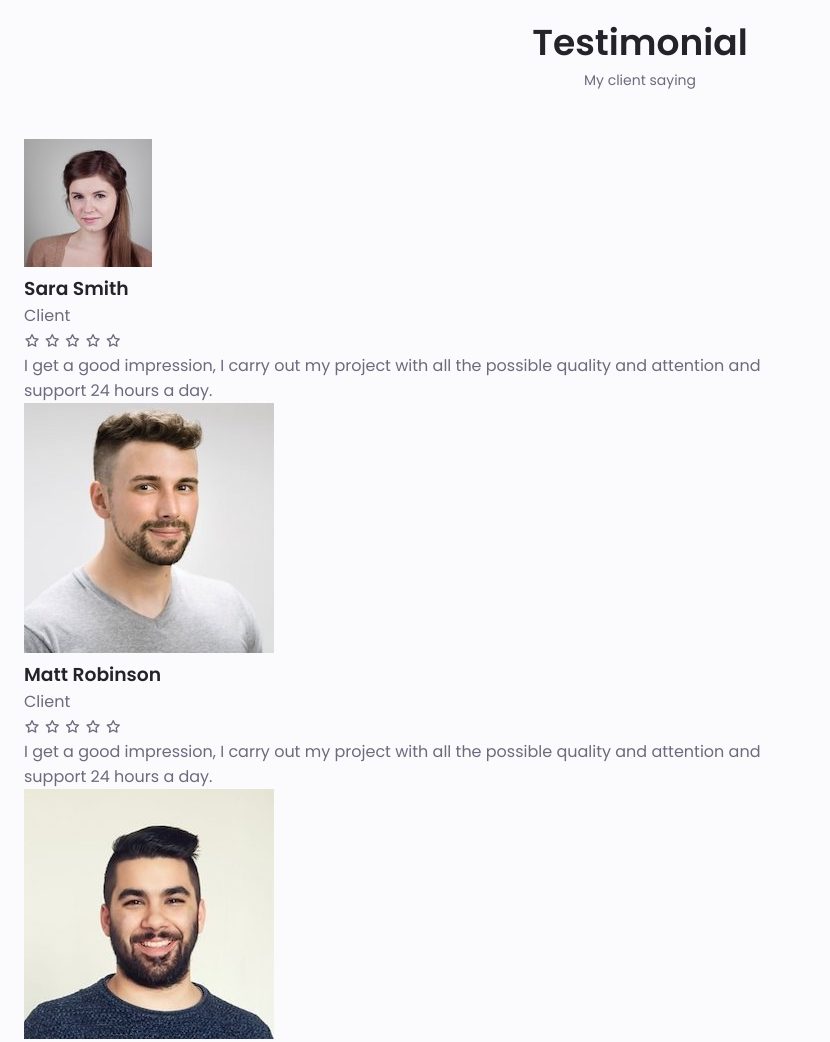
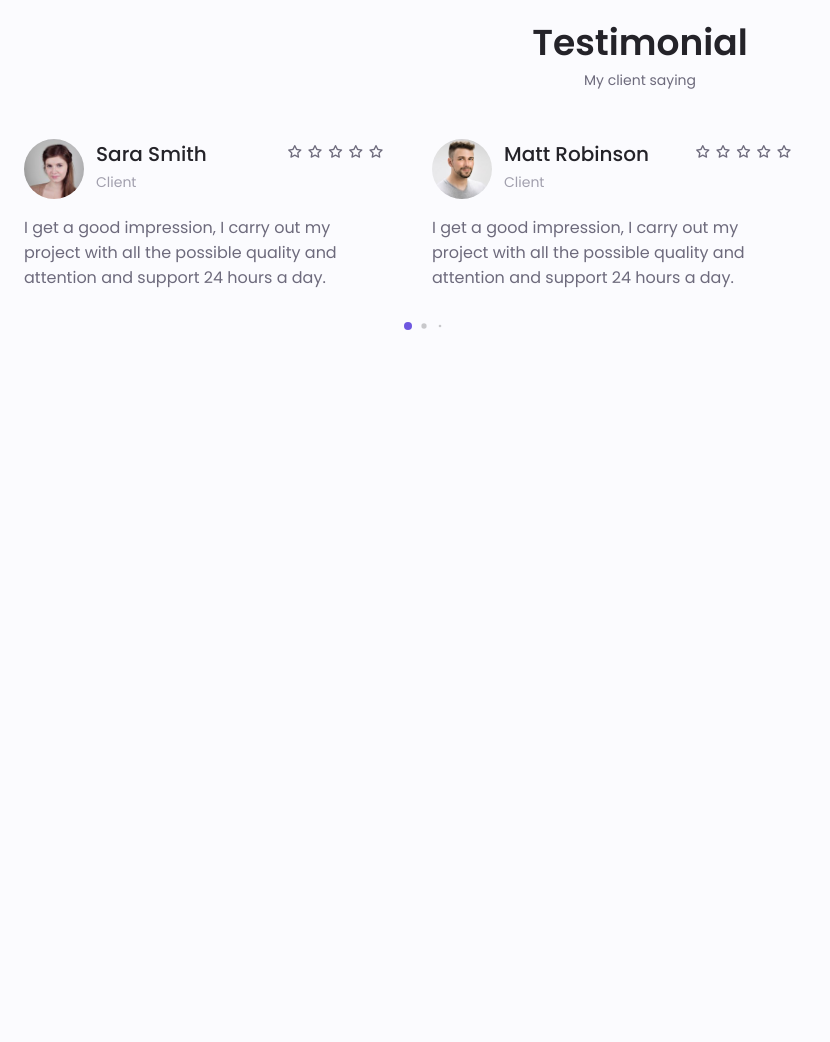
Before and after one commit to greensharplook/portfolio, a plain HTML site: page index.html in a window 1280 px wide. Shown: the part 4520-5562 px from the top of the page, without its empty margins (0-830 px from the left). After the commit the page ends 4962 px from the top, so only its background shows below. Drawn offline with nearby package versions, Linux system fonts and the light colour scheme.

Commit message:
Style the testimonial section

```diff
--- a/assets/css/styles.css
+++ b/assets/css/styles.css
@@ -786,3 +786,44 @@ img {
 	width: 232px;
 	justify-self: center;
 }
+
+
+/*================> Testimonial <==================*/
+.testimonial__data,
+.testimonial__header {
+	display: flex;
+}
+
+.testimonial__data {
+	justify-content: space-between;
+	margin-bottom: var(--mb-1);
+}
+
+.testimonial__img {
+	width: 60px;
+	height: 60px;
+	border-radius: 50%;
+	margin-right: var(--mb-0-75);
+}
+
+.testimonial__name {
+	font-size: var(--h3-font-size);
+	font-weight: var(--font-medium);
+}
+
+.testimonial__client {
+	font-size: var(--small-font-size);
+	color: var(--text-color-light);
+}
+
+.testimonial__description {
+	margin-bottom: var(--mb-2-5);
+}
+
+.testimonial__icon-star {
+	color: var(--first-color);
+}
+
+.swiper-container .swiper-pagination-testimonial {
+	bottom: 0;
+}
--- a/assets/js/main.js
+++ b/assets/js/main.js
@@ -90,7 +90,7 @@ modalCloses.forEach((modalClose) => {
 
 
 // =============> Portfolio swiper <=================
-let swiper = new Swiper('.portfolio__container', {
+let swiperPortfolio = new Swiper('.portfolio__container', {
 	cssMode: true,
 	loop: true,
 	navigation: {
@@ -102,3 +102,22 @@ let swiper = new Swiper('.portfolio__container', {
 		clickable: true
 	}
 });
+
+
+// =============> Testimonial swiper <===============
+let swiperTestimonial = new Swiper('.testimonial__container', {
+	loop: true,
+	grabCursor: true,
+	spaceBetween: 48,
+
+	pagination: {
+		el: '.swiper-pagination',
+		clickable: true,
+		dynamicBullets: true
+	},
+	breakpoints: {
+		568: {
+			slidesPerView: 2
+		}
+	}
+});
--- a/index.html
+++ b/index.html
@@ -664,9 +664,9 @@
 			<h2 class="section__title">Testimonial</h2>
 			<span class="section__subtitle">My client saying</span>
 
-			<div class="testimonial__container container">
-				<div>
-					<div class="testimonial__content">
+			<div class="testimonial__container container swiper-container">
+				<div class="swiper-wrapper">
+					<div class="testimonial__content swiper-slide">
 						<div class="testimonial__data">
 							<div class="testimonial__header">
 								<img src="assets/img/testimonial1.jpg" alt="" class="testimonial__img">
@@ -689,7 +689,7 @@
 						<p class="testimonial__description">I get a good impression, I carry out my project with all the possible quality and attention and support 24 hours a day.</p>
 					</div>
 
-					<div class="testimonial__content">
+					<div class="testimonial__content swiper-slide">
 						<div class="testimonial__data">
 							<div class="testimonial__header">
 								<img src="assets/img/testimonial2.jpg" alt="" class="testimonial__img">
@@ -712,7 +712,7 @@
 						<p class="testimonial__description">I get a good impression, I carry out my project with all the possible quality and attention and support 24 hours a day.</p>
 					</div>
 
-					<div class="testimonial__content">
+					<div class="testimonial__content swiper-slide">
 						<div class="testimonial__data">
 							<div class="testimonial__header">
 								<img src="assets/img/testimonial3.jpg" alt="" class="testimonial__img">
@@ -735,6 +735,8 @@
 						<p class="testimonial__description">I get a good impression, I carry out my project with all the possible quality and attention and support 24 hours a day.</p>
 					</div>
 				</div>
+
+				<div class="swiper-pagination swiper-pagination-testimonial"></div>
 			</div>
 		</section>
 
```
